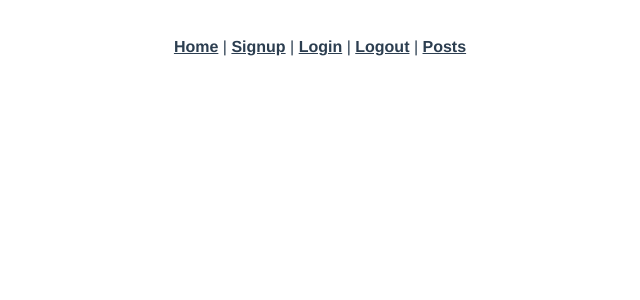
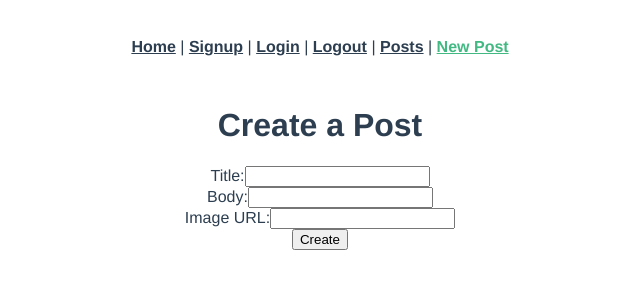
Before and after one commit to raebex/blog-frontend-app, a Vue app: page /posts/new in a window 1280 px wide. Shown: the top 300 px of the page, without its empty margins (320-960 px from the left). Built offline with nearby package versions, Linux system fonts and the light colour scheme; the HTML template or start-up script is replaced by a standard one.

Commit message:
add frontend routes for new and show

```diff
--- a/src/App.vue
+++ b/src/App.vue
@@ -10,6 +10,8 @@
       <router-link to="/logout">Logout</router-link>
       |
       <router-link to="/posts">Posts</router-link>
+      |
+      <router-link to="/posts/new">New Post</router-link>
     </div>
     <router-view />
   </div>
--- a/src/router/index.js
+++ b/src/router/index.js
@@ -5,6 +5,8 @@ import Signup from "../views/Signup.vue";
 import Login from "../views/Login.vue";
 import Logout from "../views/Logout.vue";
 import PostsIndex from "../views/PostsIndex.vue";
+import PostsNew from "../views/PostsNew.vue";
+import PostsShow from "../views/PostsShow.vue";
 
 Vue.use(VueRouter);
 
@@ -34,6 +36,16 @@ const routes = [
     name: "posts-index",
     component: PostsIndex,
   },
+  {
+    path: "/posts/new",
+    name: "posts-new",
+    component: PostsNew,
+  },
+  {
+    path: "/posts/:id",
+    name: "posts-show",
+    component: PostsShow,
+  },
 ];
 
 const router = new VueRouter({
--- a/src/views/PostsIndex.vue
+++ b/src/views/PostsIndex.vue
@@ -3,7 +3,9 @@
     <h1>All Posts</h1>
     <div v-for="post in posts" :key="post.id">
       <h2>{{ post.title }}</h2>
-      <img :src="post.image" :alt="post.name" />
+      <router-link :to="`/posts/${post.id}`">
+        <img :src="post.image" :alt="post.name" />
+      </router-link>
       <p>{{ post.body }}</p>
     </div>
   </div>
--- /dev/null
+++ b/src/views/PostsNew.vue
@@ -0,0 +1,58 @@
+<template>
+  <div class="recipes-new">
+    <form v-on:submit.prevent="createPost()">
+      <h1>Create a Post</h1>
+      <ul>
+        <li class="text-danger" v-for="error in errors" v-bind:key="error">
+          {{ error }}
+        </li>
+      </ul>
+      <div class="form-group">
+        <label>Title:</label>
+        <input type="text" class="form-control" v-model="title">
+      </div>
+      <div class="form-group">
+        <label>Body:</label>
+        <input type="text" class="form-control" v-model="body">
+      </div>
+      <div class="form-group">
+        <label>Image URL:</label>
+        <input type="text" class="form-control" v-model="imageUrl">
+      </div>
+      <input type="submit" class="btn btn-primary" value="Create">
+    </form>
+  </div>
+</template>
+
+<script>
+import axios from "axios";
+
+export default {
+  data: function() {
+    return {
+      title: "",
+      body: "",
+      imageUrl: "",
+      errors: [],
+    };
+  },
+  methods: {
+    createPost: function() {
+      var params = {
+        title: this.title,
+        body: this.body,
+        image: this.imageUrl,
+      };
+      axios
+        .post("/api/posts", params)
+        .then(response => {
+          console.log(response.data);
+          this.$router.push("/posts");
+        })
+        .catch(error => {
+          this.errors = error.response.data.errors;
+        });
+    }
+  }
+};
+</script>
--- /dev/null
+++ b/src/views/PostsShow.vue
@@ -0,0 +1,23 @@
+<template>
+  <div class="posts-show">
+    <h1>{{ post.title }}</h1>
+    <img :src="post.image" :alt="post.title">
+    <p>{{ post.body }}</p>
+  </div>
+</template>
+
+<script>
+import axios from "axios";
+export default {
+  data: function() {
+    return {
+      post: {},
+    };
+  },
+  created: function() {
+    axios.get(`/api/posts/${this.$route.params.id}`).then(response => {
+      this.post = response.data;
+    });
+  },
+};
+</script>
```
